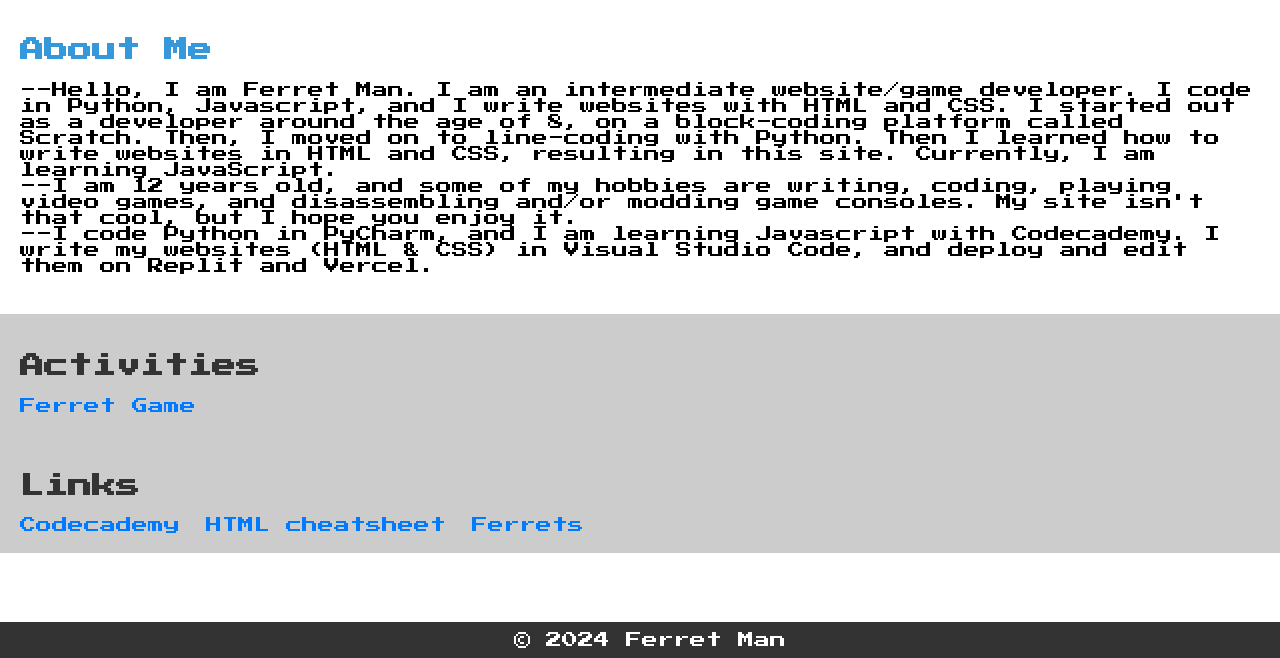
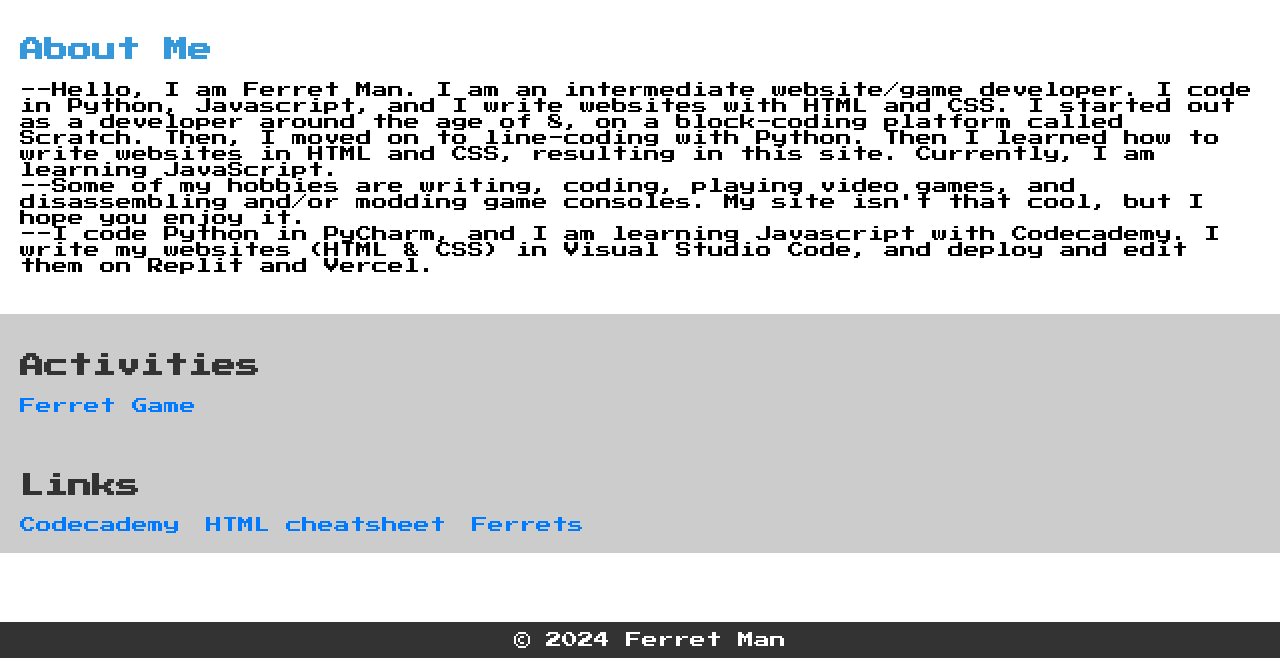
Before and after one commit to kyle22112/ferret-man, a plain HTML site: page index.html in a window 1280 px wide. Shown: the part 142-800 px from the top of the page. Drawn offline with Linux system fonts and the light colour scheme.

Commit message:
Update index.html

```diff
--- a/index.html
+++ b/index.html
@@ -33,7 +33,7 @@
              JavaScript.
         </p>
         <p>
-                --I am 12 years old, and some of my hobbies are
+                --Some of my hobbies are
             writing, coding, playing video games, and
             disassembling and/or modding game consoles.
             My site isn't that cool, but I hope you enjoy
```
